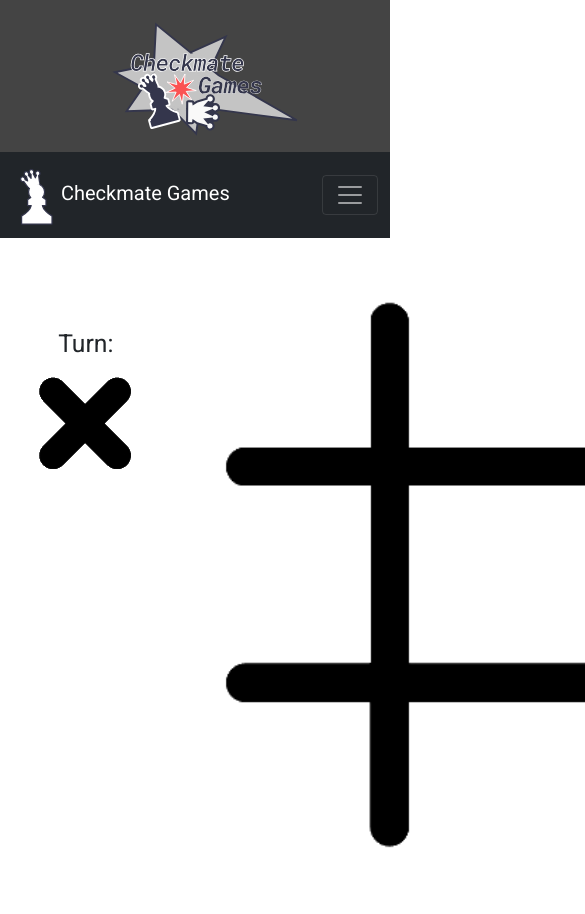
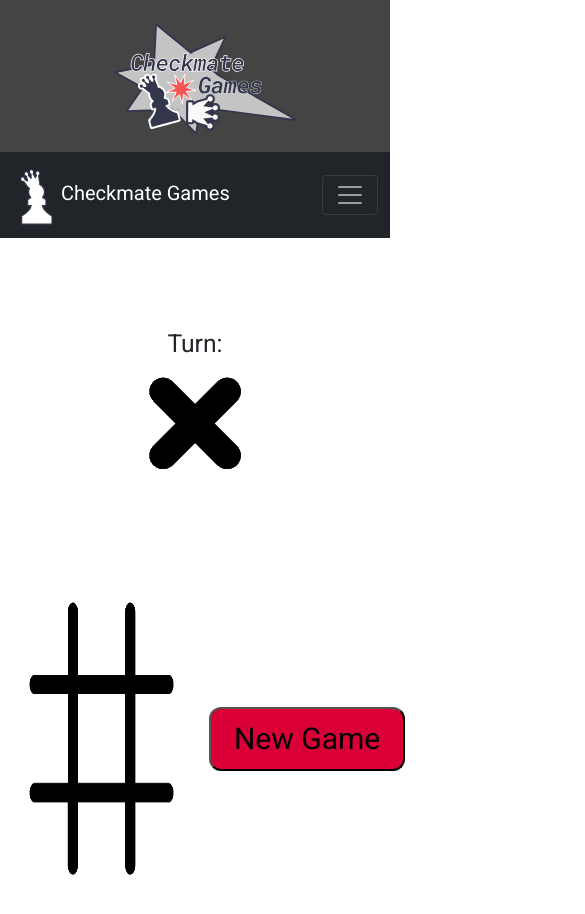
Before and after one commit to AndrewChai878/WebDevFinal, a Vue app: page /tictactoe in a window 390 px wide. Shown: the top 914 px of the page, 585 px wide, since content can reach past the window. Built offline with nearby package versions, Linux system fonts and the light colour scheme; no server answers.

Commit message:
Tic tac toe styling

```diff
--- a/src/components/TicTacToeBoard.vue
+++ b/src/components/TicTacToeBoard.vue
@@ -8,9 +8,9 @@
                 </td>
             </tr>
         </table>
-    </div>
-    <div class = "button">
-        <button @click="newGame">New Game</button>
+        <div class = "button">
+            <button @click="newGame">New Game</button>
+        </div>
     </div>
 </template>
 
@@ -157,6 +157,11 @@ table{
     padding: auto;
 }
 
+.tttBoard{
+    display: flex;
+    flex-direction: row;;
+}
+
 td:hover{
     background-color: rgba($color: aqua, $alpha: 0.3);
 }
@@ -181,4 +186,35 @@ td{
 .winner{
     background-color: rgba($color: red, $alpha: 0.5);
 }
+
+/* Responsive layout*/
+@media screen and (max-width: 800px) {
+    table{
+        background-image: url(../assets/tictactoe/board.png);
+        width: 40vh;
+        height: 40vh;
+        border-collapse: collapse;
+        margin: auto;
+        padding: auto;
+    }
+
+    table img {
+        width: 70%;
+        height: 70%;
+    }
+
+    td {
+    width: 33.33%;
+    height: 33.33%;
+    }
+
+    td:hover {
+        background-color: rgba($color: aqua, $alpha: 0.3);
+    }
+
+    .button button{
+        padding: 5% 15%;
+    }
+
+}
 </style>
--- a/src/views/TicTacToeView.vue
+++ b/src/views/TicTacToeView.vue
@@ -83,4 +83,13 @@
     display: flex;
 }
 
+@media screen and (max-width: 800px) {
+    .container {
+        display: block;
+    }
+    .board {
+        display: block;
+    }
+}
+
 </style>
```
